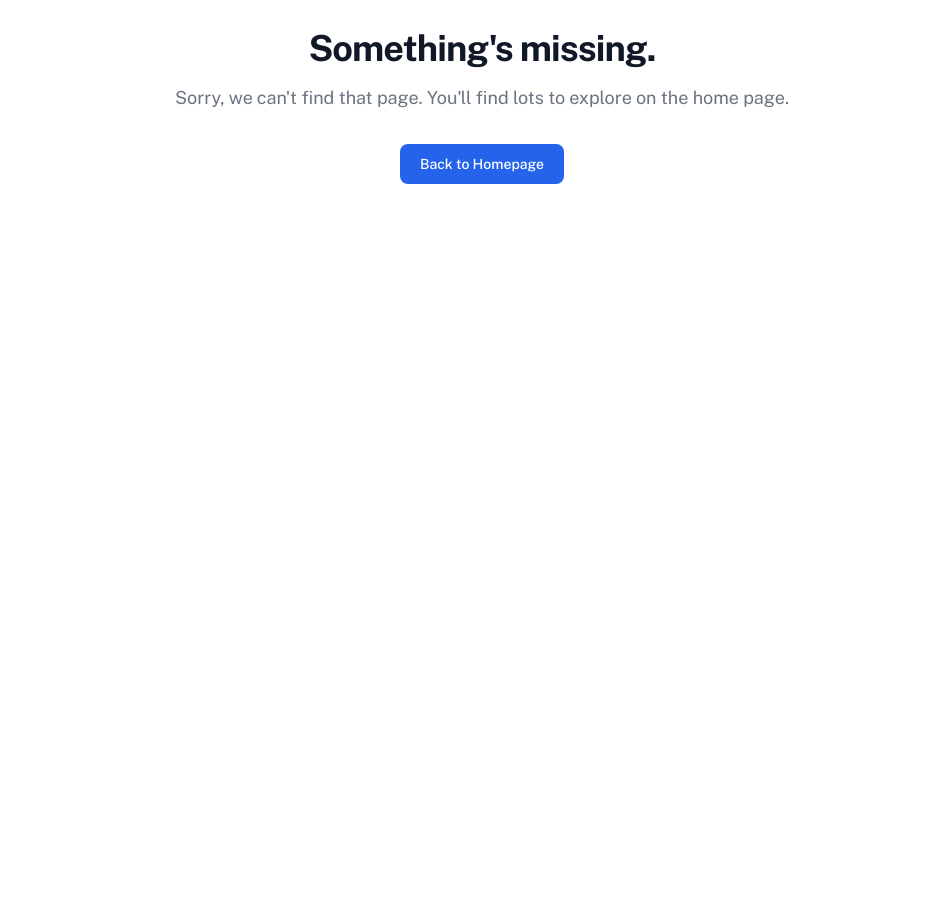
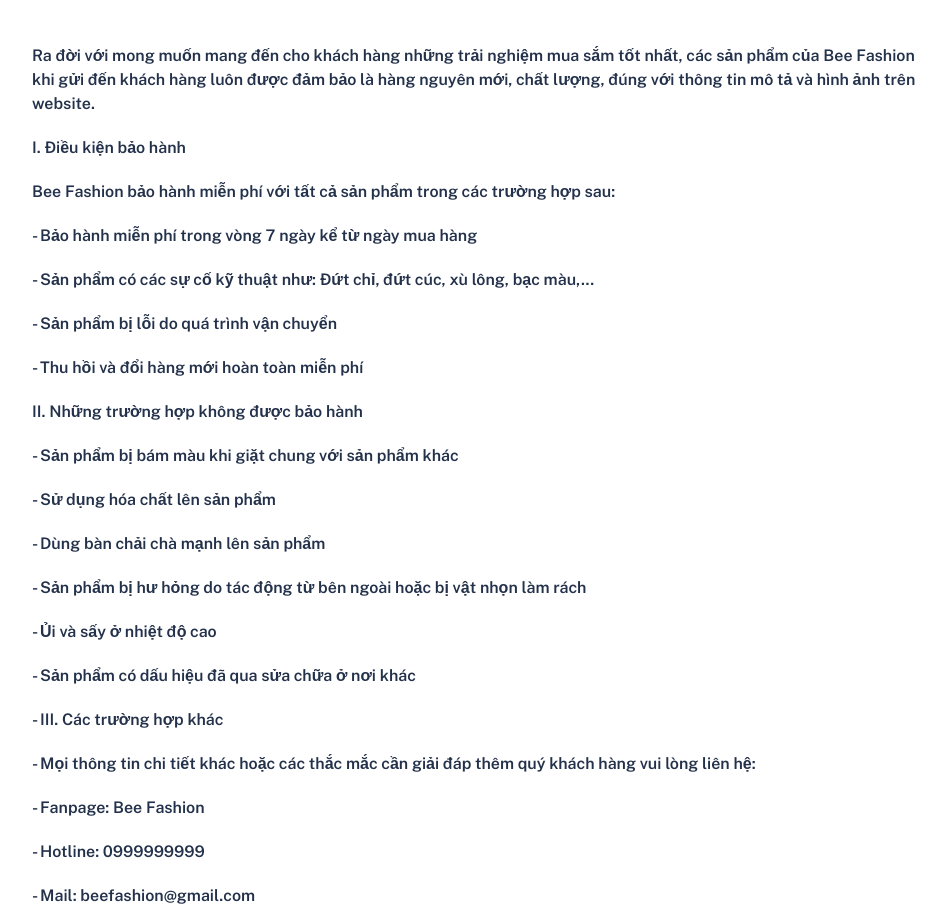
Before and after one commit to thanhnvph26404/final, a React (Vite) app in the folder client/: page /warranty in a window 1280 px wide. Before the commit this address had no page. Shown: the part 180-1097 px from the top of the page, without its empty margins (158-1104 px from the left). Before the commit the page ends 800 px from the top, so only its background shows below. Built offline with nearby package versions, Linux system fonts and the light colour scheme.

Commit message:
feat: FE Warranty Page refs: FS-59

```diff
--- /dev/null
+++ b/client/src/pages/website/Policy/Warranty.tsx
@@ -0,0 +1,34 @@
+import React from 'react'
+
+const Warranty = () => {
+    return (
+        <div className='sm:w-[900px] m-auto max-sm:w-[360px] '>
+            <h1 className='text-center text-5xl font-semibold text-[#23314B] mt-5 '>Chính sách bảo hành</h1>
+            <div>
+                <p className='mt-10 font-semibold text-[#23314B]'>Ra đời với mong muốn mang đến cho khách hàng những trải nghiệm mua sắm tốt nhất, các sản phẩm của Bee Fashion khi gửi đến khách hàng luôn được đảm bảo là hàng nguyên mới, chất lượng, đúng với thông tin mô tả và hình ảnh trên website.</p>
+                <p className='mt-5 font-semibold text-[#23314B]'>I. Điều kiện bảo hành</p>
+                <p className='mt-5 font-semibold text-[#23314B]'>Bee Fashion bảo hành miễn phí với tất cả sản phẩm trong các trường hợp sau:</p>
+                <p className='mt-5 font-semibold text-[#23314B]'>- Bảo hành miễn phí trong vòng 7 ngày kể từ ngày mua hàng</p>
+                <p className='mt-5 font-semibold text-[#23314B]'>- Sản phẩm có các sự cố kỹ thuật như: Đứt chỉ, đứt cúc, xù lông, bạc màu,...</p>
+                <p className='mt-5 font-semibold text-[#23314B]'>- Sản phẩm bị lỗi do quá trình vận chuyển</p>
+                <p className='mt-5 font-semibold text-[#23314B]'>- Thu hồi và đổi hàng mới hoàn toàn miễn phí</p>
+                <p className='mt-5 font-semibold text-[#23314B]'>II. Những trường hợp không được bảo hành</p>
+                <p className='mt-5 font-semibold text-[#23314B]'>- Sản phẩm bị bám màu khi giặt chung với sản phẩm khác</p>
+                <p className='mt-5 font-semibold text-[#23314B]'>- Sử dụng hóa chất lên sản phẩm</p>
+                <p className='mt-5 font-semibold text-[#23314B]'>- Dùng bàn chải chà mạnh lên sản phẩm</p>
+                <p className='mt-5 font-semibold text-[#23314B]'>- Sản phẩm bị hư hỏng do tác động từ bên ngoài hoặc bị vật nhọn làm rách</p>
+                <p className='mt-5 font-semibold text-[#23314B]'>- Ủi và sấy ở nhiệt độ cao</p>
+                <p className='mt-5 font-semibold text-[#23314B]'>- Sản phẩm có dấu hiệu đã qua sửa chữa ở nơi khác</p>
+                <p className='mt-5 font-semibold text-[#23314B]'>- III. Các trường hợp khác</p>
+                <p className='mt-5 font-semibold text-[#23314B]'>- Mọi thông tin chi tiết khác hoặc các thắc mắc cần giải đáp thêm quý khách hàng vui lòng liên hệ:</p>
+                <p className='mt-5 font-semibold text-[#23314B]'>- Fanpage: Bee Fashion</p>
+                <p className='mt-5 font-semibold text-[#23314B]'>- Hotline: 0999999999</p>
+                <p className='mt-5 font-semibold text-[#23314B]'>- Mail: beefashion@gmail.com</p>
+
+            </div>
+
+        </div>
+    )
+}
+
+export default Warranty
--- a/client/src/routes.tsx
+++ b/client/src/routes.tsx
@@ -37,6 +37,7 @@ import ProductList from "./pages/admin/products/ListProduct";
 import ProductDetail from "./pages/website/ProductDetail";
 import Inspection from "./pages/website/Policy/Inspection";
 import Exchange from "./pages/website/Policy/ExchangePage";
+import Warranty from "./pages/website/Policy/Warranty";
 
 
 
@@ -94,6 +95,7 @@ export const router = createBrowserRouter([
             { path: 'products', element: <ProductPage /> },
             { path: 'inspection', element: <Inspection /> },
             { path: 'exchange', element: <Exchange /> },
+            { path: 'warranty', element: <Warranty /> },
 
             // { index: true, element: <Navigate to={ 'home' } /> },
 
```
